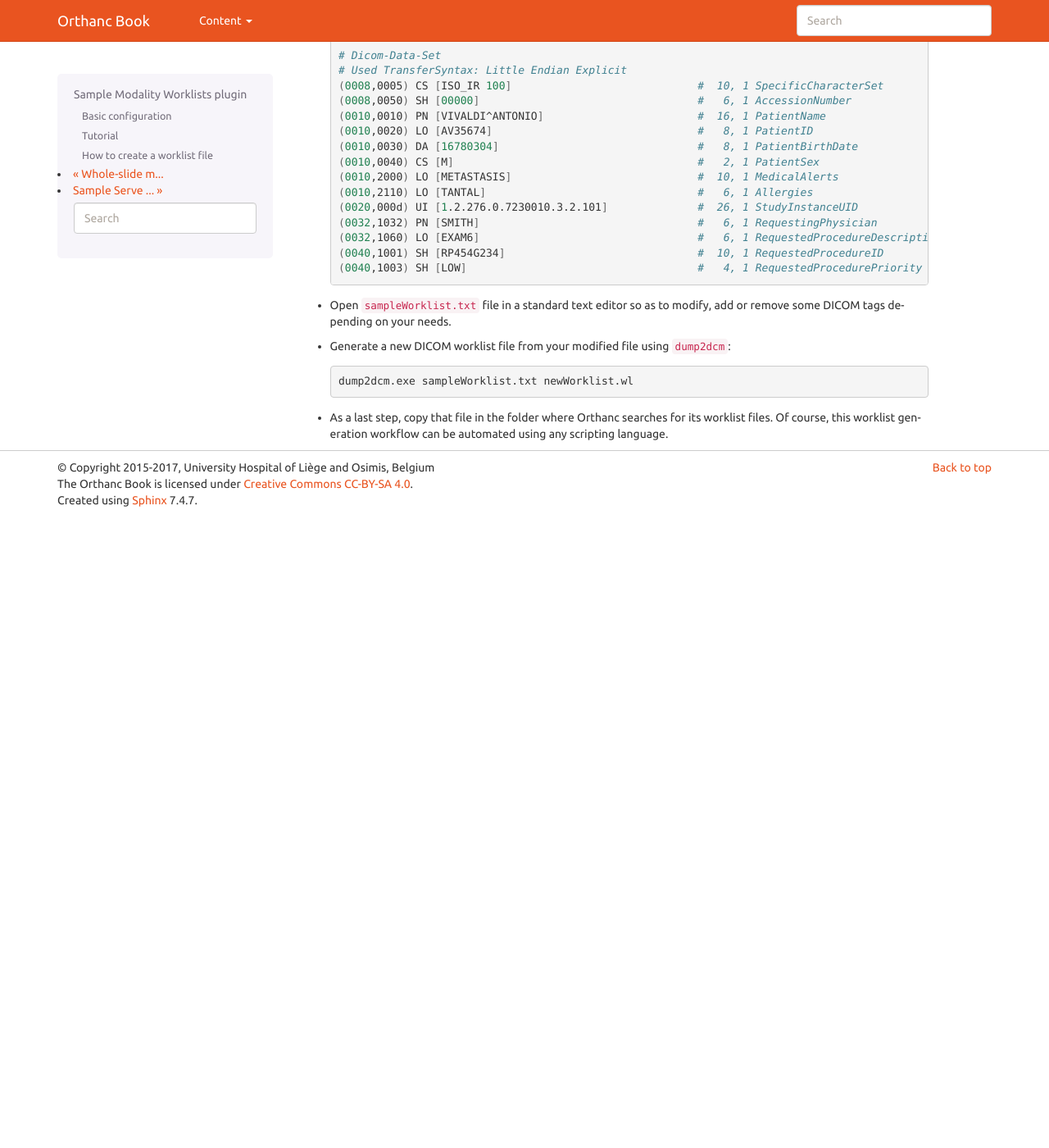
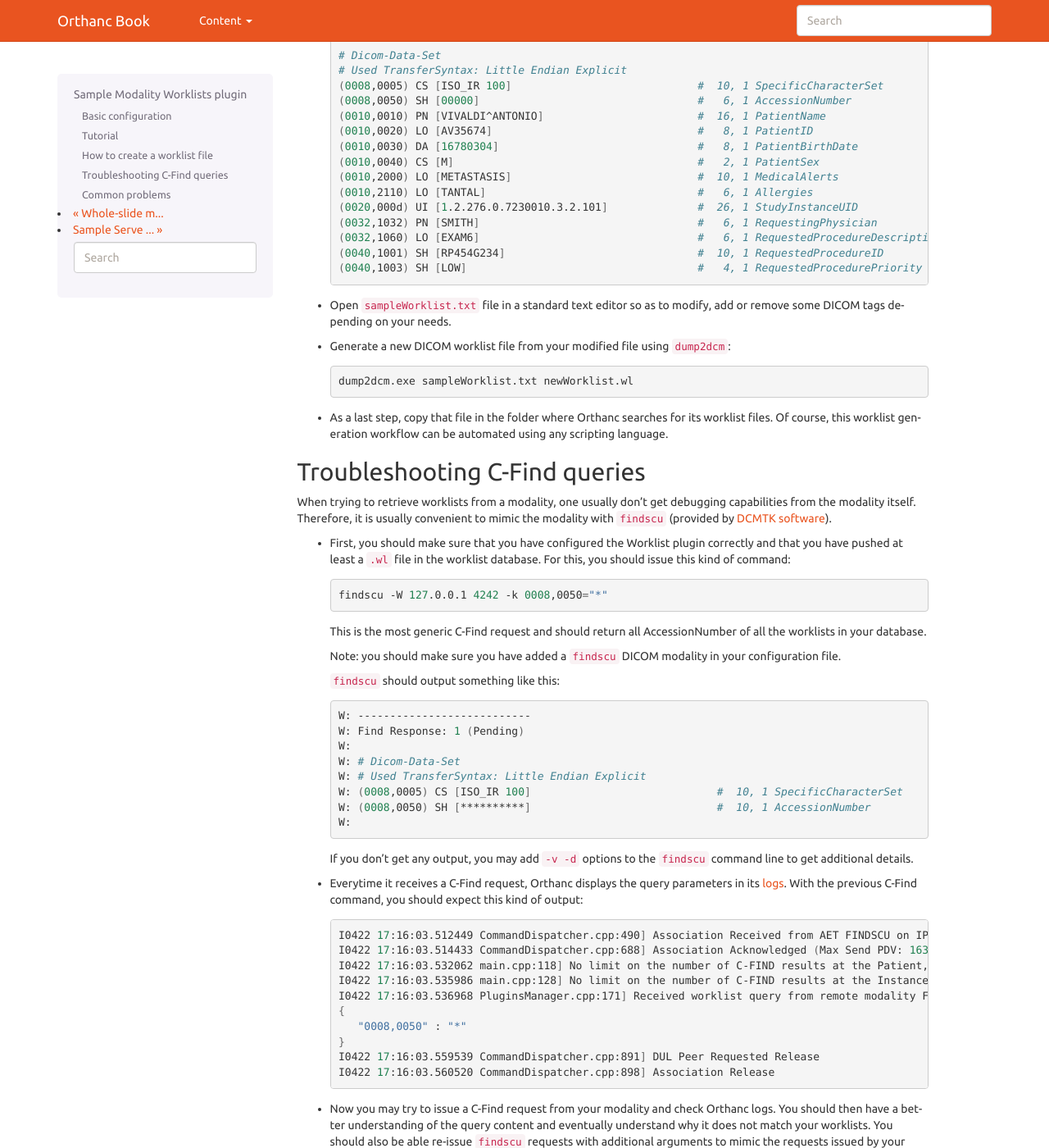
Before and after one commit to orthanc-mirrors/orthanc-book, a Sphinx documentation site: the page built from Sphinx/source/plugins/worklists-plugin.rst, in a window 1280 px wide and 1400 px high, scrolled down 2136 px. Shown: the whole window at 82% size. Built offline with Sphinx 7.4.7, drawn with Linux system fonts in a browser that asks for light colours; before the commit the page ends 2766 px from its top, so only the background shows below that; some of the changed text lies outside the part shown.

Commit message:
added 'troubleshooting C-Find queries' in the worklist section

```diff
--- a/Sphinx/source/plugins/worklists-plugin.rst
+++ b/Sphinx/source/plugins/worklists-plugin.rst
@@ -15,7 +15,7 @@ command-line tool from the `DCMTK software
 <http://support.dcmtk.org/docs/wlmscpfs.html>`__.
 
 The worklists to be served must be put inside the folder of interest
-by an external application or script. ``dump2dcm`` might be a very
+by an external application or script (note: files must have a ``.wl`` extension). ``dump2dcm`` might be a very
 `useful companion tool
 <http://support.dcmtk.org/docs/dump2dcm.html>`__ to generate such
 worklist files. Whenever a C-Find SCP request is issued to Orthanc,
@@ -178,3 +178,73 @@ How to create a worklist file
 - As a last step, copy that file in the folder where Orthanc searches
   for its worklist files. Of course, this worklist generation workflow
   can be automated using any scripting language.
+
+Troubleshooting C-Find queries
+------------------------------
+
+When trying to retrieve worklists from a modality, one usually don't get debugging capabilities from the modality itself.
+Therefore, it is usually convenient to mimic the modality with ``findscu`` (provided by `DCMTK software
+<http://support.dcmtk.org/docs/wlmscpfs.html>`__).
+
+- First, you should make sure that you have configured the Worklist plugin correctly and that you have pushed
+  at least a ``.wl`` file in the worklist database.  For this, you should issue this kind of command::
+
+    findscu -W 127.0.0.1 4242 -k 0008,0050="*"
+
+  This is the most generic C-Find request and should return all AccessionNumber of all the worklists in your database.
+
+  Note: you should make sure you have added a ``findscu`` DICOM modality in your configuration file.
+
+  ``findscu`` should output something like this::
+
+    W: ---------------------------
+    W: Find Response: 1 (Pending)
+    W:
+    W: # Dicom-Data-Set
+    W: # Used TransferSyntax: Little Endian Explicit
+    W: (0008,0005) CS [ISO_IR 100]                             #  10, 1 SpecificCharacterSet
+    W: (0008,0050) SH [**********]                             #  10, 1 AccessionNumber
+    W:
+
+  If you don't get any output, you may add ``-v -d`` options to the ``findscu`` command line to get additional details.
+
+- Everytime it receives a C-Find request, Orthanc displays the query parameters in its :ref:`logs <log>`.
+  With the previous C-Find command, you should expect this kind of output::
+
+    I0422 17:16:03.512449 CommandDispatcher.cpp:490] Association Received from AET FINDSCU on IP 127.0.0.1
+    I0422 17:16:03.514433 CommandDispatcher.cpp:688] Association Acknowledged (Max Send PDV: 16372)
+    I0422 17:16:03.532062 main.cpp:118] No limit on the number of C-FIND results at the Patient, Study and Series levels
+    I0422 17:16:03.535986 main.cpp:128] No limit on the number of C-FIND results at the Instance level
+    I0422 17:16:03.536968 PluginsManager.cpp:171] Received worklist query from remote modality FINDSCU:
+    {
+       "0008,0050" : "*"
+    }
+    I0422 17:16:03.559539 CommandDispatcher.cpp:891] DUL Peer Requested Release
+    I0422 17:16:03.560520 CommandDispatcher.cpp:898] Association Release
+
+- Now you may try to issue a C-Find request from your modality and check Orthanc logs.  You should then have a better understanding of the query
+  content and eventually understand why it does not match your worklists.  You should also be able re-issue ``findscu`` requests with additional arguments to mimic the requests issued by your modality.
+
+Common problems
+---------------
+
+- Some modalities do not include their AET name in ``ScheduledStationAETitle``.  Therefore, they do receive worklists that do not concern them.
+  This may be handled by the ``FilterIssuerAet`` configuration option.
+
+- Orthanc 1.2.0 does not handle the ``Generic group length`` tags.
+  You might need to include this kind of :ref:`lua script <lua-fix-cfind>` to remove these tags from the queries::
+
+    function IncomingFindRequestFilter(query, origin)
+
+      -- First display the content of the C-Find query
+      PrintRecursive(query)
+      PrintRecursive(origin)
+
+      -- Remove the "Generic group length" tags from the query
+      local v = query
+      v['0008,0000'] = nil
+      v['0010,0000'] = nil
+      v['0020,0000'] = nil
+      return v
+
+    end
--- a/Sphinx/source/users/lua.rst
+++ b/Sphinx/source/users/lua.rst
@@ -411,6 +411,7 @@ Also note that :ref:`other callbacks are available <lua-callbacks>`
 to react to other events than the reception of a single instance
 with ``OnStoredInstance()``.
 
+.. _lua-fix-cfind:
 
 Fixing C-Find requests
 ----------------------
```
